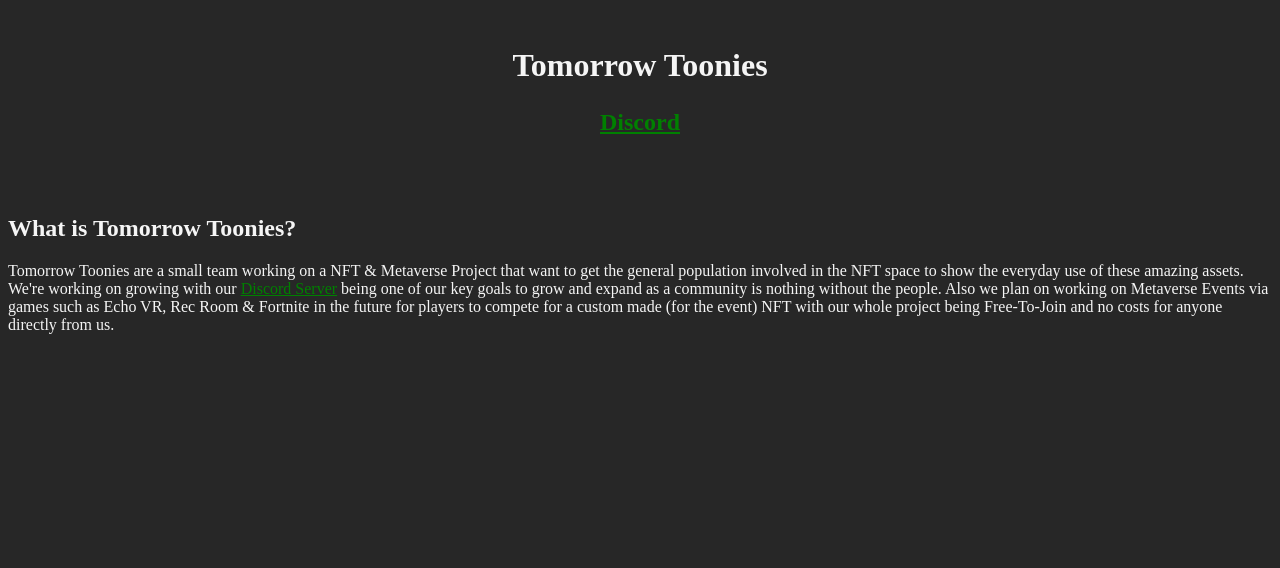
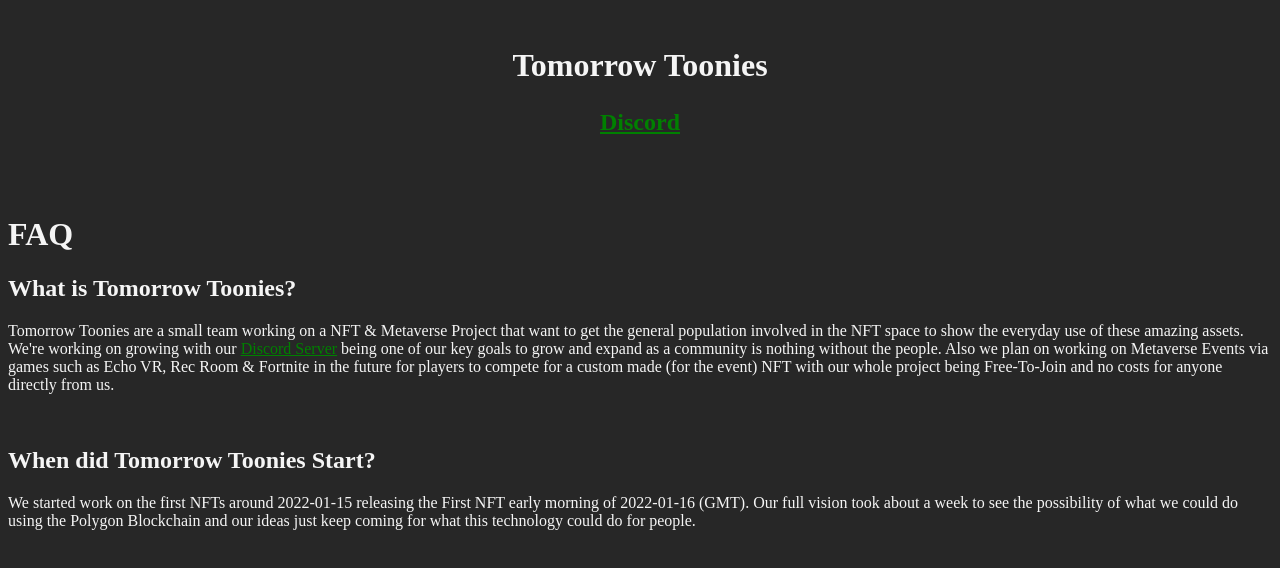
Before and after one commit to Tomorrow-Toonies/web1, a plain HTML site: page index.html in a window 1280 px wide. Drawn offline with Linux system fonts and the light colour scheme.

Commit message:
Add files via upload

```diff
--- a/index.html
+++ b/index.html
@@ -17,9 +17,15 @@
         </table>
         <br>
         <br>
+        <h1> FAQ </h1>
         <h2> What is Tomorrow Toonies? </h2>
         <p>
             Tomorrow Toonies are a small team working on a NFT & Metaverse Project that want to get the general population involved in the NFT space to show the everyday use of these amazing assets. We're working on growing with our <a style="color: green" href="https://discord.gg/Qhf97ZA7hx" target="_blank">Discord Server</a> being one of our key goals to grow and expand as a community is nothing without the people. Also we plan on working on Metaverse Events via games such as Echo VR, Rec Room & Fortnite in the future for players to compete for a custom made (for the event) NFT with our whole project being Free-To-Join and no costs for anyone directly from us.
+        </p>
+        <br>
+        <h2> When did Tomorrow Toonies Start? </h2>
+        <p>
+            We started work on the first NFTs around 2022-01-15 releasing the First NFT early morning of 2022-01-16 (GMT). Our full vision took about a week to see the possibility of what we could do using the Polygon Blockchain and our ideas just keep coming for what this technology could do for people.
         </p>
     </body>
     <footer>
```
